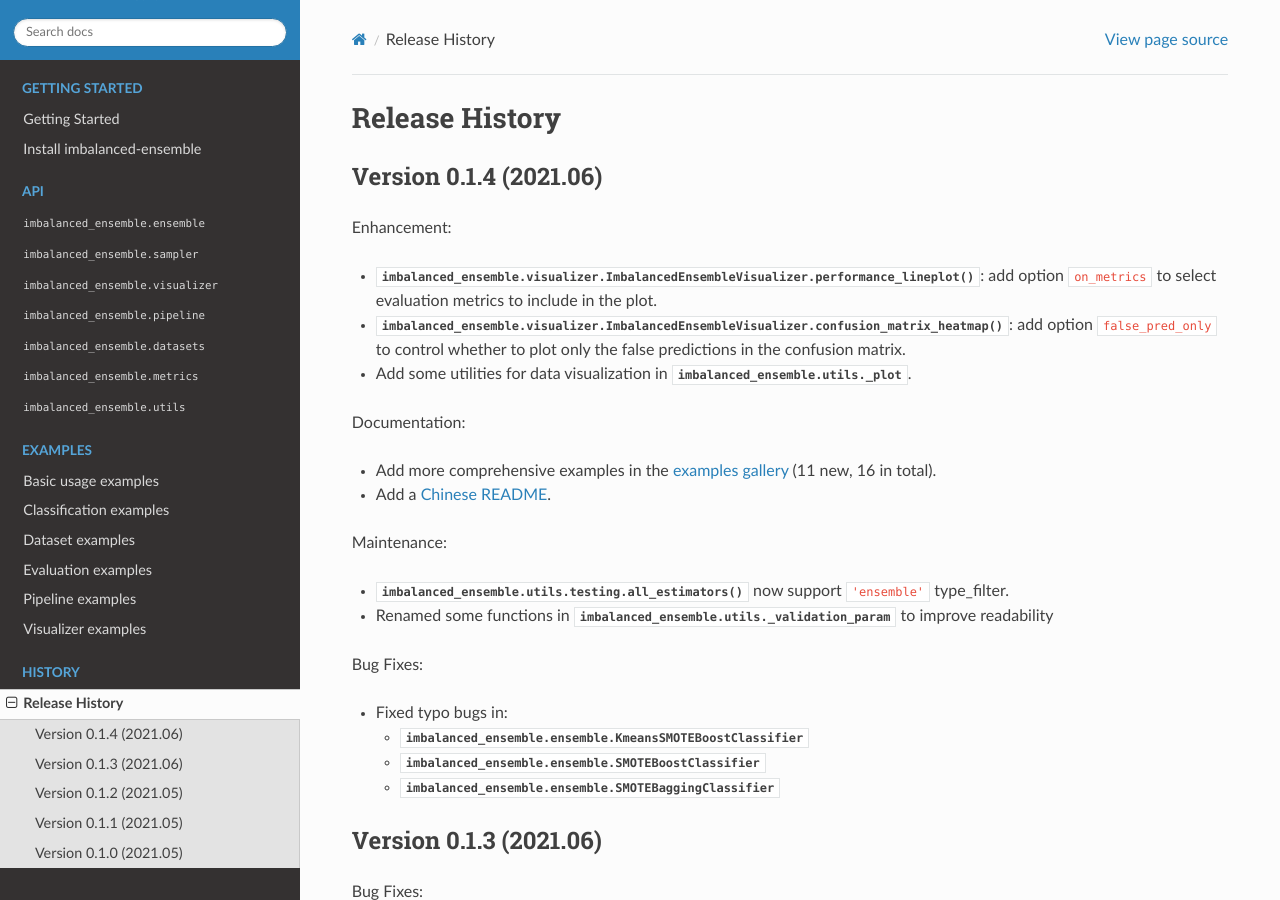
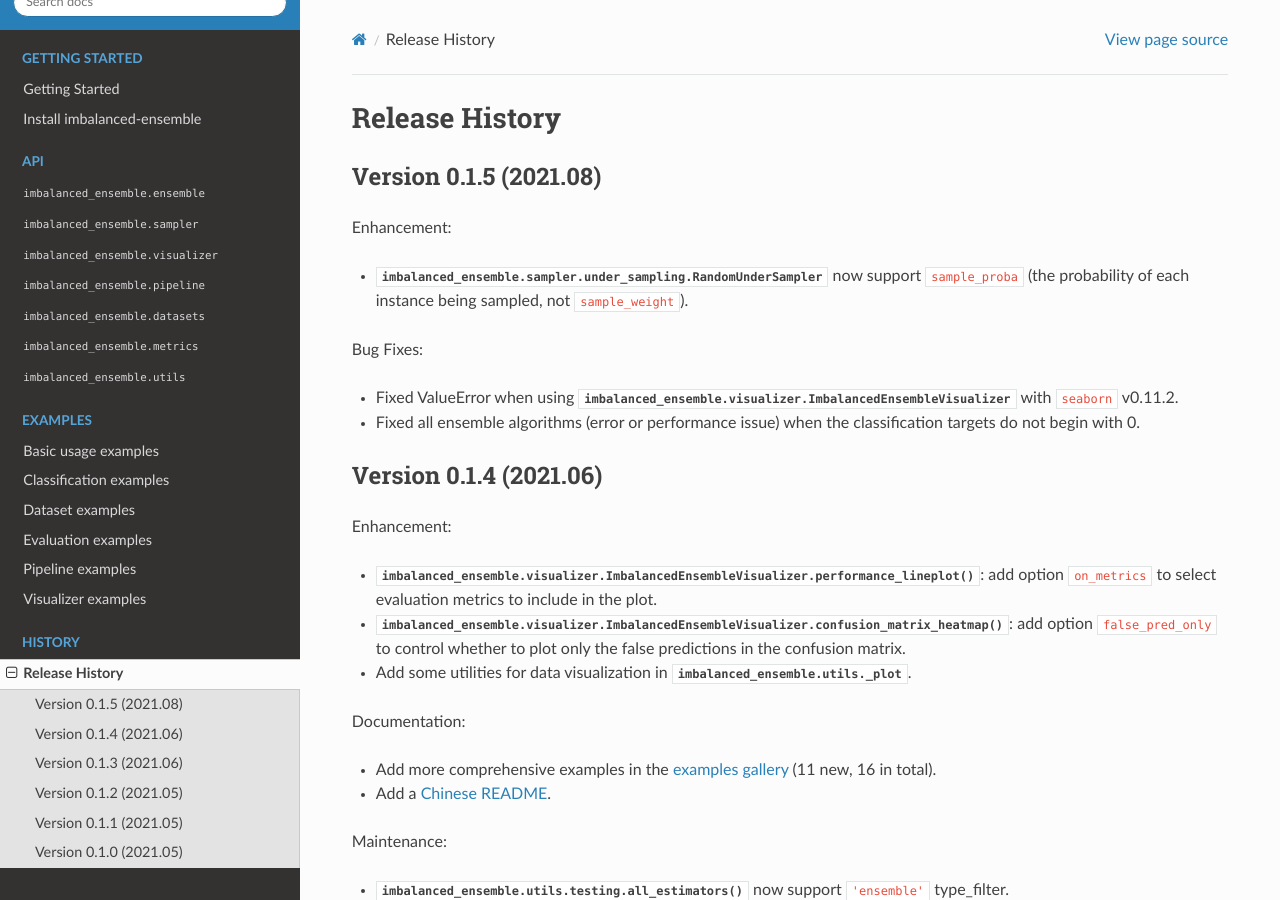
Before and after one commit to ZhiningLiu1998/imbalanced-ensemble, a Sphinx documentation site: the page built from docs/source/release_history.rst, in a window 1280 px wide and 900 px high. Built offline with Sphinx 7.4.7 and the Read the Docs theme 2.0.0, drawn with Linux system fonts in a browser that asks for light colours.

Commit message:
MNT prepare v0.1.5 release

```diff
--- a/docs/source/release_history.rst
+++ b/docs/source/release_history.rst
@@ -1,5 +1,17 @@
 Release History
 ***************
+
+Version 0.1.5 (2021.08)
+=========================
+
+Enhancement:
+
+- :class:`imbalanced_ensemble.sampler.under_sampling.RandomUnderSampler` now support ``sample_proba`` (the probability of each instance being sampled, not ``sample_weight``).
+
+Bug Fixes:
+
+- Fixed ValueError when using :class:`imbalanced_ensemble.visualizer.ImbalancedEnsembleVisualizer` with ``seaborn`` v0.11.2.
+- Fixed all ensemble algorithms (error or performance issue) when the classification targets do not begin with 0.
 
 Version 0.1.4 (2021.06)
 =========================
--- a/imbalanced_ensemble/_version.py
+++ b/imbalanced_ensemble/_version.py
@@ -22,4 +22,4 @@
 # 'X.Y.dev0' is the canonical version of 'X.Y.dev'
 #
 
-__version__ = "0.1.4"
+__version__ = "0.1.5"
```
Also changed, not shown: README.md (+1 -1 lines).
